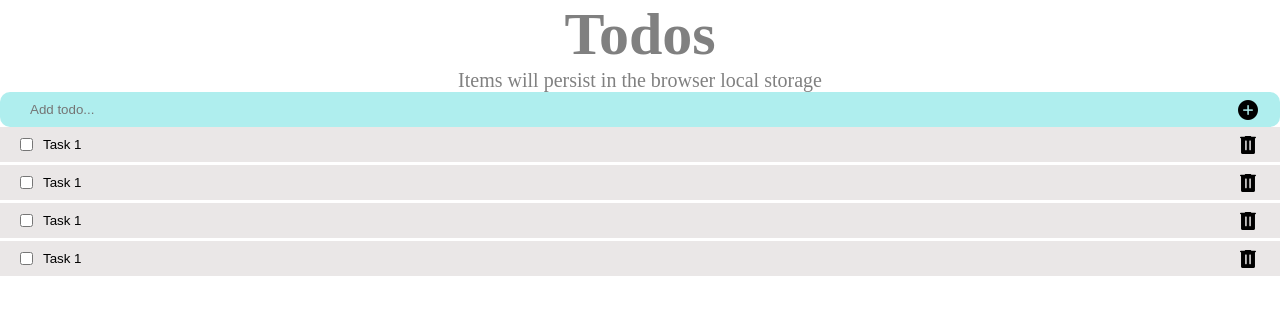
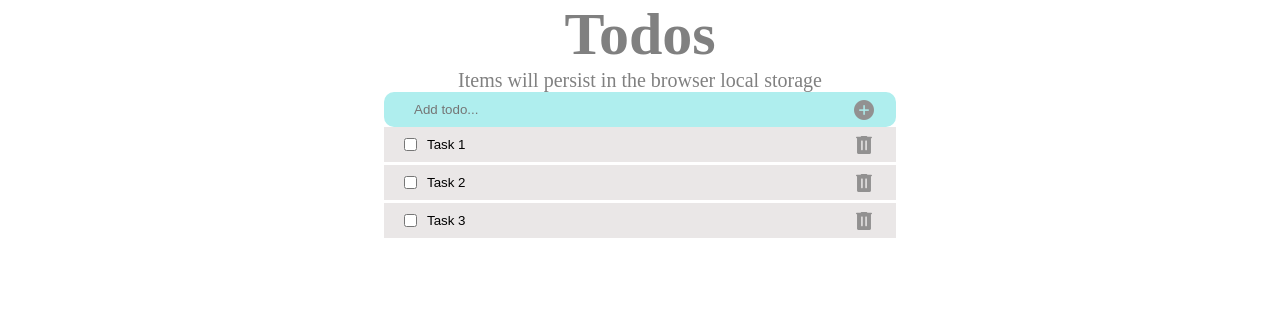
Before and after one commit to kensteph/todo-react-app, a React (Vite) app: page / in a window 1280 px wide. Shown: the top 314 px of the page. Built offline with nearby package versions, Linux system fonts and the light colour scheme.

Commit message:
Display dummie todos.

```diff
--- a/package.json
+++ b/package.json
@@ -9,6 +9,7 @@
     "preview": "vite preview"
   },
   "dependencies": {
+    "prop-types": "^15.8.1",
     "react": "^18.2.0",
     "react-dom": "^18.2.0"
   },
--- a/src/App.jsx
+++ b/src/App.jsx
@@ -1,15 +1,9 @@
-import TodoInputText from './components/TodoInputText/TodoInputText';
-import TodoListHeader from './components/TodoListHeader/TodoListHeader';
-import TodoListItems from './components/TodoListItems/TodoListItems';
+import TodoList from './components/TodoList/TodoList';
 
-function App() {
-  return (
-    <div className="App">
-      <TodoListHeader />
-      <TodoInputText />
-      <TodoListItems />
-    </div>
-  );
-}
+const App = () => (
+  <div className="App">
+    <TodoList />
+  </div>
+);
 
 export default App;
--- a/src/components/TodoItem/TodoItem.jsx
+++ b/src/components/TodoItem/TodoItem.jsx
@@ -1,12 +1,18 @@
 import React from 'react';
+import PropTypes from 'prop-types';
 
-const TodoItem = () => (
-  <li className="todoItem">
-    <input type="checkbox" />
-    <input readOnly className="inputText" type="text" value="Task 1" />
-    {' '}
-    <span className="material-symbols-rounded">delete</span>
-  </li>
-);
+const TodoItem = ({ todo }) => {
+  const { title } = todo;
+  return (
+    <li className="todoItem">
+      <input type="checkbox" />
+      <input readOnly className="inputText" type="text" value={title} />
+      <span className="material-symbols-rounded">delete</span>
+    </li>
+  );
+};
+
+TodoItem.propTypes = { todo: PropTypes.shape({ title: PropTypes.string }) };
+TodoItem.defaultProps = { todo: {} };
 
 export default TodoItem;
--- a/src/components/TodoList/TodoList.jsx
+++ b/src/components/TodoList/TodoList.jsx
@@ -0,0 +1,34 @@
+import React, { useState } from 'react';
+import TodoListItems from '../TodoListItems/TodoListItems';
+import TodoListHeader from '../TodoListHeader/TodoListHeader';
+import TodoInputText from '../TodoInputText/TodoInputText';
+
+const TodoList = () => {
+  const [todos] = useState([
+    {
+      id: 1,
+      title: 'Task 1',
+      completed: true,
+    },
+    {
+      id: 2,
+      title: 'Task 2',
+      completed: true,
+    },
+    {
+      id: 3,
+      title: 'Task 3',
+      completed: true,
+    },
+  ]);
+
+  return (
+    <div className="todoListContainer">
+      <TodoListHeader />
+      <TodoInputText />
+      <TodoListItems todos={todos} />
+    </div>
+  );
+};
+
+export default TodoList;
--- a/src/components/TodoListItems/TodoListItems.jsx
+++ b/src/components/TodoListItems/TodoListItems.jsx
@@ -1,15 +1,15 @@
 import React from 'react';
+import PropTypes from 'prop-types';
 import TodoItem from '../TodoItem/TodoItem';
 
-const TodoListItems = () => {
-  return (
-    <ul className="listItems">
-      <TodoItem />
-      <TodoItem />
-      <TodoItem />
-      <TodoItem />
-    </ul>
-  );
-};
+const TodoListItems = ({ todos }) => (
+  <ul className="listItems">
+    {todos.map((todo) => (
+      <TodoItem key={todo.id} todo={todo} />
+    ))}
+  </ul>
+);
+TodoListItems.propTypes = { todos: PropTypes.shape() };
+TodoListItems.defaultProps = { todos: [] };
 
 export default TodoListItems;
--- a/src/index.css
+++ b/src/index.css
@@ -2,6 +2,8 @@
 
 /* Google Icon */
 .material-symbols-rounded {
+  color: rgb(146, 145, 145);
+  cursor: pointer;
   font-variation-settings: 'FILL' 1, 'wght' 400, 'GRAD' 0, 'opsz' 48;
 }
 
@@ -10,8 +12,8 @@
   margin: 0;
 }
 
-.Appc {
-  width: 50%;
+.todoListContainer {
+  width: 40%;
   display: flex;
   flex-direction: column;
   margin: auto;
```
Also changed, not shown: 1 other file (tests, documents, lock files or other folders).
